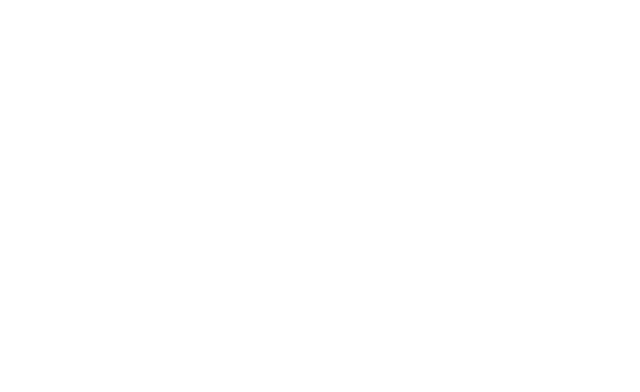
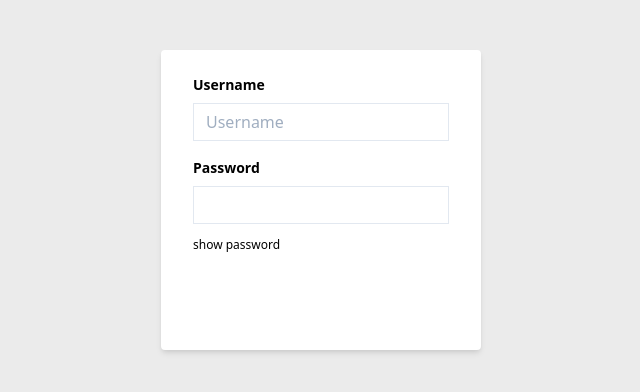
Before and after one commit to adenijiayocharles/Show-hide-Password, a plain HTML site: page index.html in a window 1280 px wide. Shown: the whole page, without its empty margins (319-959 px from the left). Drawn offline with nearby package versions, Linux system fonts and the light colour scheme.

Commit message:
setup html and css

```diff
--- a/app.css
+++ b/app.css
@@ -0,0 +1,11 @@
+body{
+    background-color: rgba(213, 213, 213, 0.459);
+}
+.wrapper{
+    display: block;
+    margin: 50px auto 0 auto;
+}
+
+#show-password{
+    font-size: 12px;
+}
--- a/index.html
+++ b/index.html
@@ -5,9 +5,33 @@
     <meta http-equiv="X-UA-Compatible" content="IE=edge">
     <title> Show/Hide Password </title>
     <meta name="viewport" content="width=device-width, initial-scale=1">
+    <link href="https://cdn.jsdelivr.net/npm/tailwindcss/dist/tailwind.min.css" rel="stylesheet">
     <link rel="stylesheet" type="text/css" media="screen" href="app.css" />
 </head>
 <body>
-        <script src="app.js"></script>
+    <div class="wrapper w-full max-w-xs">
+        <form class="bg-white shadow-md rounded px-8 pt-6 pb-8 mb-4">
+            <div class="mb-4">
+                <label class="block text-grey-darker text-sm font-bold mb-2" for="username">
+                    Username
+                </label>
+                <input class="appearance-none border w-full py-2 px-3 text-grey-darker leading-tight focus:outline-none focus:shadow-outline" id="username" type="text" placeholder="Username">
+            </div>
+            <div class="mb-6">
+                <label class="block text-grey-darker text-sm font-bold mb-2" for="password">
+                    Password
+                </label>
+                <input class="appearance-none border w-full py-2 px-3 text-grey-darker mb-3 leading-tight focus:outline-none focus:shadow-outline" id="password" type="password">
+                <div id="show-password"> show password </div>
+            </div>
+            <div class="flex items-center justify-between">
+                <button class="bg-blue hover:bg-blue-dark text-white font-bold py-2 px-4 rounded focus:outline-none focus:shadow-outline"
+                    type="button">
+                    Sign In
+                </button>
+            </div>
+        </form>
+    </div>
+    <script src="app.js"></script>
 </body>
 </html>
```
